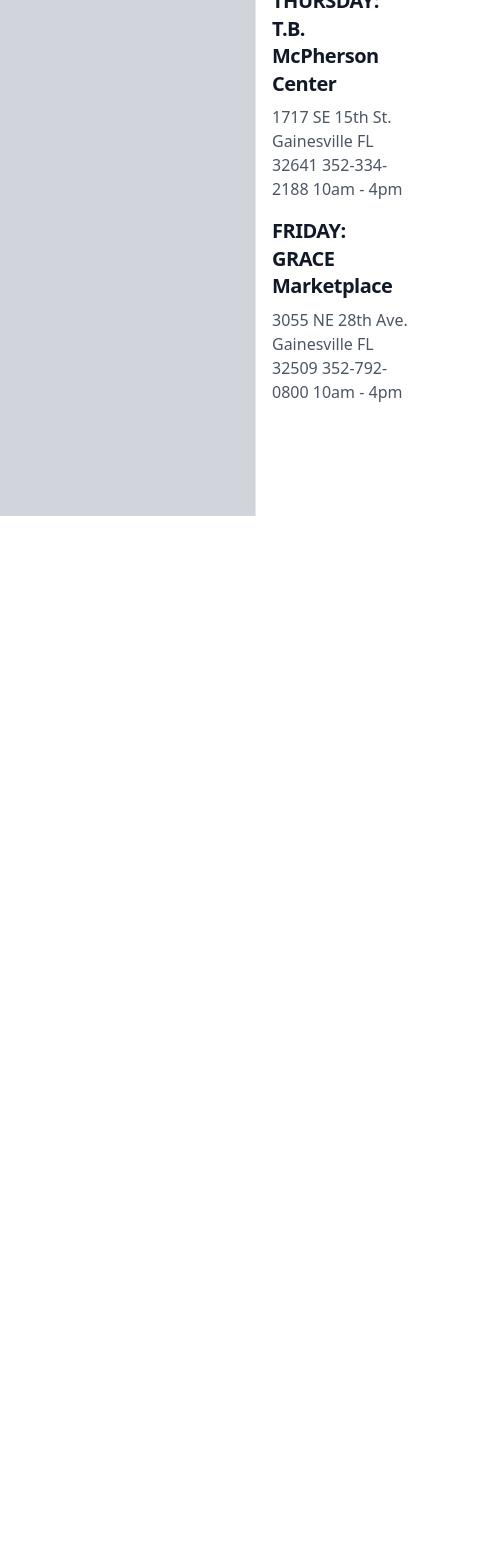
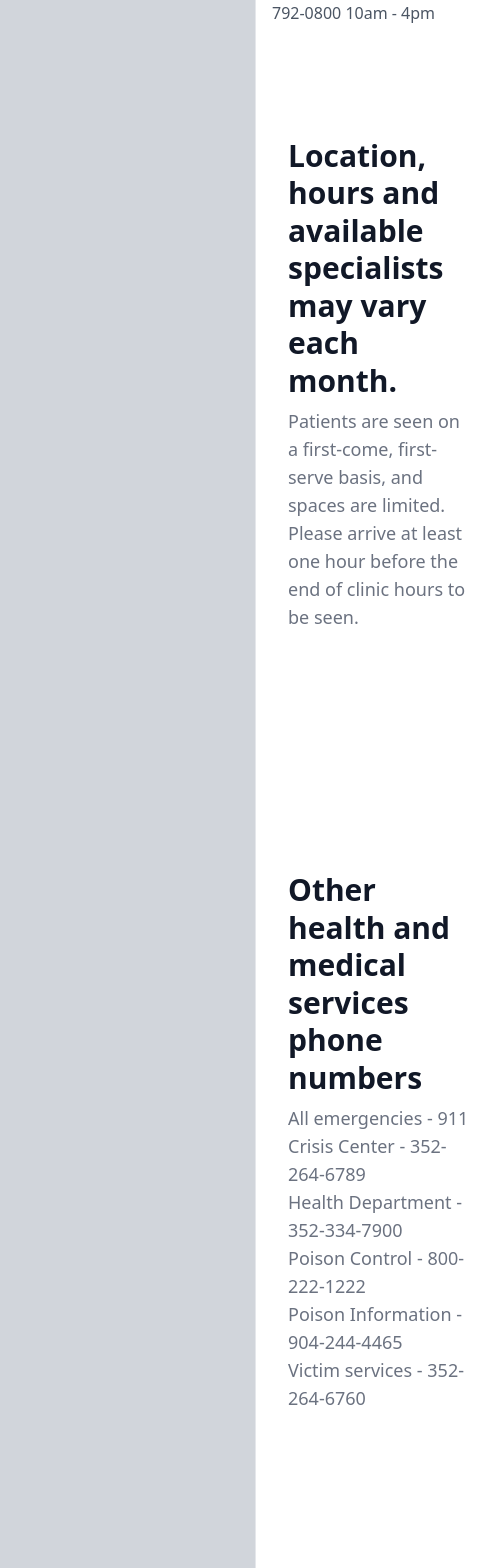
Before and after one commit to kovurusaisachin/AllyGator, a Next.js app in the folder Frontend/allygator_frontend/: page /dashboard/miscellaneous/ufmobileoutreachclinic in a window 390 px wide. Shown: the part 940-2508 px from the top of the page, 502 px wide, since content can reach past the window. Before the commit the page ends 1456 px from the top, so only its background shows below. Built offline with nearby package versions, Linux system fonts and the light colour scheme.

Commit message:
Mobile outreach page 2 added

```diff
--- a/Frontend/allygator_frontend/pages/dashboard/miscellaneous/ufmobileoutreachclinic/index.tsx
+++ b/Frontend/allygator_frontend/pages/dashboard/miscellaneous/ufmobileoutreachclinic/index.tsx
@@ -59,6 +59,52 @@
        10am - 4pm
     </p>
     </div>
+
+    <section className="w-full px-4 py-24 mx-auto max-w-7xl md:w-3/4 lg:w-2/4">
+    <div className="mb-12 text-left md:text-center">
+    <h2 className="mb-2 text-3xl font-extrabold leading-tight text-gray-900">
+    Location, hours and available specialists may vary each month.
+    </h2>
+    <p className="text-lg text-gray-500">
+    Patients are seen on a first-come, first-serve basis, and spaces are limited. Please arrive at least one hour before the end of clinic hours to be seen.
+    </p>
+    </div>
+    </section>
+
+<section className="w-full px-4 py-24 mx-auto max-w-7xl md:w-3/4 lg:w-2/4">
+  <div className="mb-12 text-left md:text-center">
+    <h2 className="mb-2 text-3xl font-extrabold leading-tight text-gray-900">
+        Other health and medical services phone numbers
+    </h2>
+    <p className="text-lg text-gray-500">
+       All emergencies - 911
+    </p>
+    <p className="text-lg text-gray-500">
+    Crisis Center - 352-264-6789
+    </p>
+    <p className="text-lg text-gray-500">
+    Health Department - 352-334-7900
+    </p>
+    <p className="text-lg text-gray-500">
+   Poison Control - 800-222-1222
+    </p>
+    <p className="text-lg text-gray-500">
+   Poison Information - 904-244-4465
+    </p>
+    <p className="text-lg text-gray-500">
+   Victim services - 352-264-6760
+    </p>
+    </div>
+    </section>
+
+    <section className="w-full px-4 py-24 mx-auto max-w-7xl md:w-3/4 lg:w-2/4">
+    <div className="mb-12 text-left md:text-center">
+    <p className="text-lg text-gray-500">
+    For more information about the Mobile Outreach Clinic or any of its partner organizations, call 352-273-5329 or visit outreach.med.ufl.edu
+    </p>
+    </div>
+    </section>
+
     </section>
     </div>
     )
```
